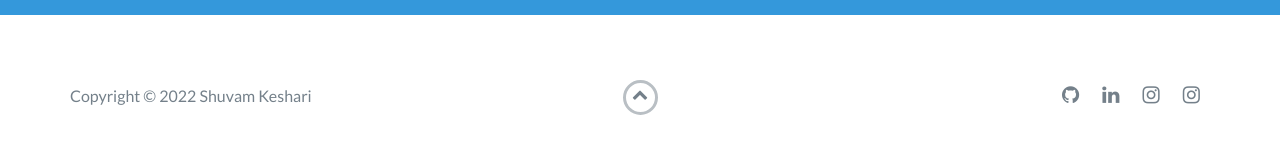
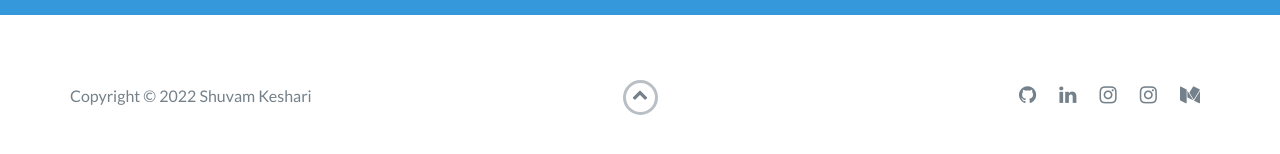
Before and after one commit to keshariS/my_portfolio, a website: page index.html in a window 1280 px wide. Shown: the part 4755-4909 px from the top of the page. Drawn offline with nearby package versions, Linux system fonts and the light colour scheme.

Commit message:
Update index.html

```diff
--- a/index.html
+++ b/index.html
@@ -307,9 +307,9 @@
                         <li>
                             <a href="https://www.instagram.com/perception_to_pixels/" target="_blank"><i class="fa fa-instagram" aria-hidden="true"></i></a>
                         </li>
-                        <!--<li>
-                            <a href="https://plus.google.com/" target="_blank"><i class="fa fa-google-plus" aria-hidden="true"></i></a>
-                        </li>-->
+                        <li>
+                            <a href="https://medium.com/@keshariS_" target="_blank"><i class="fa fa-medium" aria-hidden="true"></i></a>
+                        </li>
                     </ul>
                 </div>
             </div>
```
